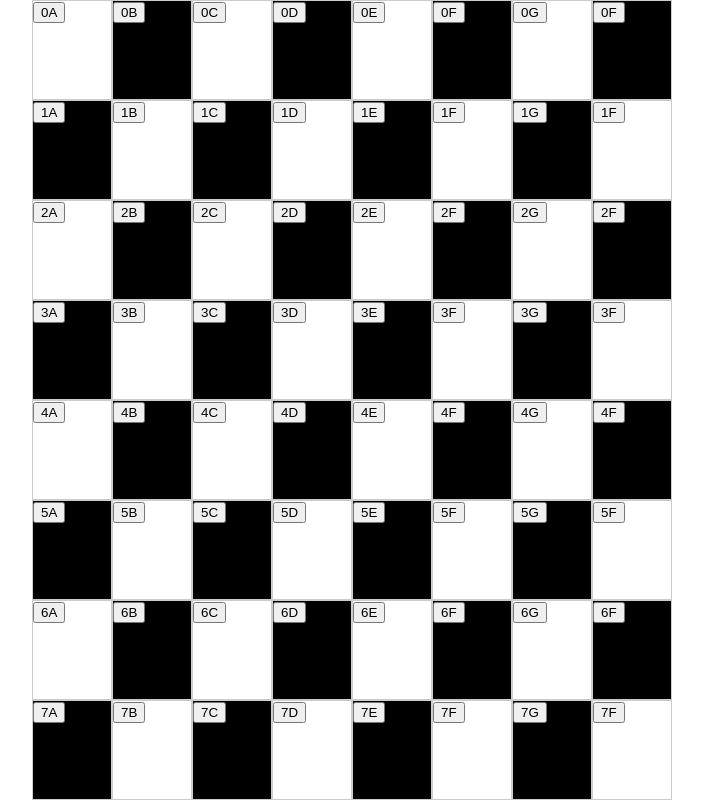
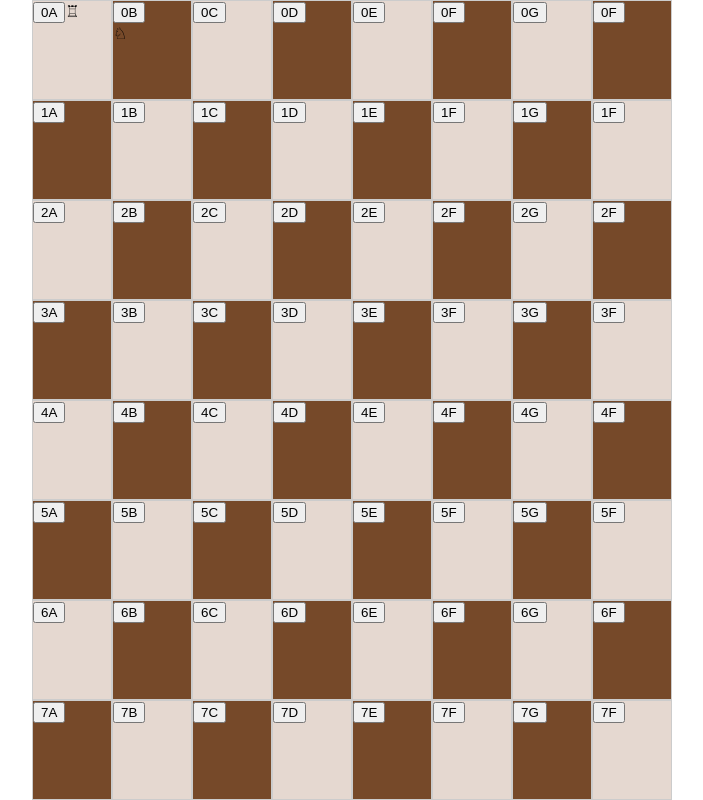
Before and after one commit to nathanSIO/react-echiquier-ts, a React (Create React App) app: page / in a window 1280 px wide. Shown: the whole page, without its empty margins (288-991 px from the left). Built offline with nearby package versions, Linux system fonts and the light colour scheme.

Commit message:
Première avancement sur l'affichage des pièces

```diff
--- a/src/App.css
+++ b/src/App.css
@@ -67,9 +67,9 @@
 }
 
 .black {
-  background-color: black;
+  background-color: #764929;
 }
 
 .white {
-  background-color: #fff;
+  background-color: #e5d8d0;
 }
--- a/src/App.tsx
+++ b/src/App.tsx
@@ -1,6 +1,25 @@
 import "./App.css";
+import { Piece } from "./Service/Composant/Piece";
 
 function App() {
+
+function verifSquarePiece(keySquare: any){
+
+  switch (keySquare) {
+    case "0A" :
+      console.log("je suis la ");
+      return( "♖");
+    case "0B" :
+      return (<div style={{
+        alignItems :"center",
+        height : "50px",
+        width : "50px",
+        textSizeAdjust : "",
+      }}>♘</div>)
+    // a compléter et chercher comment ajuster la taille du caractère
+    // Fonction Piece() peut être inutile si cela fonctionne bien comme ça
+  }
+}
 
   function nameColumn(col: any){
     // console.log("colomun : " + col)
@@ -49,6 +68,7 @@ function App() {
 
     for (let row = 0; row < boardSize; row++) {
       const rowSquares = [];
+      Piece();
 
       for (let col = 0; col < boardSize; col++) {
 
@@ -59,15 +79,18 @@ function App() {
 
         // Créer une case avec une classe différente pour les cases noires
         rowSquares.push(
-          <div onClick={(event) => console.log(row +""+ nameColumn(col))}
-            key={`${row}-${col}`}
+          <div onClick={() => console.log(row +""+ nameColumn(col))}
+            key={`${row}${col}`}
             className={`square ${isBlackSquare ? 'black' : 'white'}`}
           >
             <button >{`${row}${nameColumn(col)}`}</button>
-            {/* {Piece()} */}
+
+            {verifSquarePiece(row + "" + nameColumn(col))}
+            {/* <div>{Piece()}</div>:  */}
 
           </div>
         );
+        console.log("je suis la " + row + "" + nameColumn(col));
       }
 
       // Ajouter la ligne au tableau d'échecs
@@ -85,6 +108,7 @@ function App() {
     return (
       <div className="chessBoard">
         {generateChessBoard()}
+        {/* {Piece()}   */}
       </div>
     );
   };
--- /dev/null
+++ b/src/Service/Composant/Piece.tsx
@@ -0,0 +1,85 @@
+export function Piece () {
+
+    interface ChessPiece {
+        type: string;
+        color: string;
+    }
+
+  interface ChessSquare {
+    piece: ChessPiece | null; // La pièce actuelle sur la case
+  }
+
+  interface ChessBoardState {
+    squares: ChessSquare[][];
+  }
+
+  const renderChessPieces = (boardState: ChessBoardState) => {
+    return boardState.squares.map((row, rowIndex) => (
+      <div key={rowIndex} >
+        {row.map((square, colIndex) => (
+          <div key={`${rowIndex}-${colIndex}`} >
+            {square.piece && (
+              <div
+                // className={`chess-piece ${square.piece.color}`}
+                title={`${square.piece.color} ${square.piece.type}`}
+              >
+                {getPieceSymbol(square.piece.type)}
+              </div>
+            )}
+          </div>
+        ))}
+      </div>
+    ));
+
+  };
+
+  const getPieceSymbol = (pieceType: string) => {
+    switch (pieceType) {
+      case 'Pion':
+        return '♙';
+      case 'Tour':
+        return '♖';
+      case 'Cavalier':
+        return '♘';
+      case 'Fou':
+        return '♗';
+      case 'Reine':
+        return '♕';
+      case 'Roi':
+        return '♔';
+      // default:
+      //   return '';
+    }
+  };
+
+  // Composant principal
+  // const ChessBoard: React.FC = () => {
+  // function ChessBoard(){
+    const exampleBoardState: ChessBoardState = {
+      squares: [
+
+        [
+          { piece: { type: 'Tour', color: 'white' } },
+          { piece: { type: 'Cavalier', color: 'white' } },
+          // { piece: { type: 'Fou', color: 'white' } },
+          // { piece: { type: 'Reine', color: 'white' } },
+          // { piece: { type: 'Roi', color: 'white' } },
+          // { piece: { type: 'Fou', color: 'white' } },
+          // { piece: { type: 'Cavalier', color: 'white' } },
+          // { piece: { type: 'Tour', color: 'white' } },
+        ],
+
+
+      ],
+    };
+
+    return (
+      <div className="chess-board">
+        {/* Appeler la fonction pour afficher les pièces du jeu d'échecs */}
+        {renderChessPieces(exampleBoardState)}
+      </div>
+    );
+  // };
+  // return ChessBoard;
+}
+// export default Piece;
```
